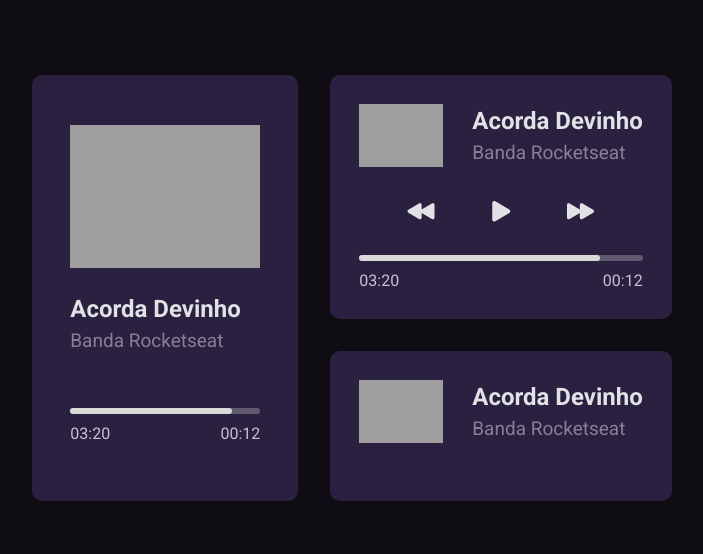
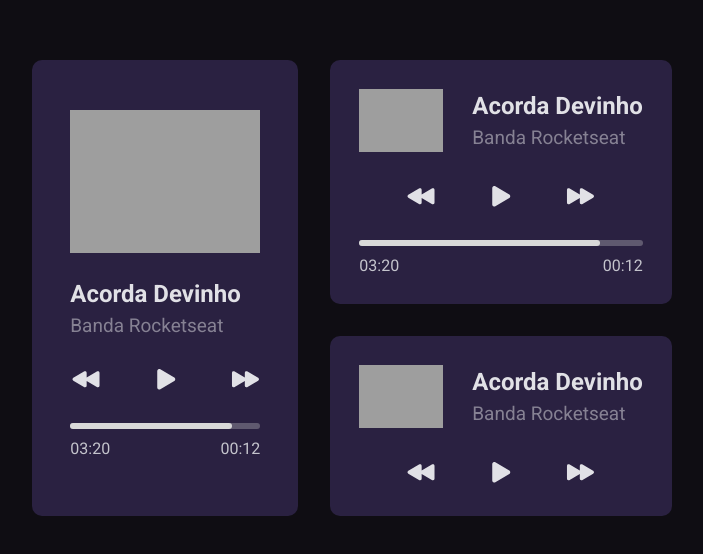
Before and after one commit to AlRenp/foguetes, a plain HTML site: page boraCodar/01-music-player/index.html in a window 1280 px wide. Shown: the part 112-666 px from the top of the page, without its empty margins (288-991 px from the left). Drawn offline with Linux system fonts and the light colour scheme; the site is published under a folder, as on GitHub Pages, so addresses that start at the root find nothing.

Commit message:
cofing file index.html

```diff
--- a/boraCodar/01-music-player/index.html
+++ b/boraCodar/01-music-player/index.html
@@ -27,9 +27,9 @@
                 </figcaption>
             </figure>
             <div class="player-wrapper">
-                <img src="/assets/image/play-back.svg" alt="" srcset="">
-                <img src="/assets/image/play.svg" alt="" srcset="">
-                <img src="/assets/image/play-forward.svg" alt="" srcset="">
+                <img src="./assets/image/play-back.svg" alt="" srcset="">
+                <img src="./assets/image/play.svg" alt="" srcset="">
+                <img src="./assets/image/play-forward.svg" alt="" srcset="">
             </div>
             <div class="time-wrapper">
                 <div class="timeline"> </div>
@@ -72,9 +72,9 @@
                 </figcaption>
             </figure>
             <div class="player-wrapper">
-                <img src="/assets/image/play-back.svg" alt="" srcset="">
-                <img src="/assets/image/play.svg" alt="" srcset="">
-                <img src="/assets/image/play-forward.svg" alt="" srcset="">
+                <img src="./assets/image/play-back.svg" alt="" srcset="">
+                <img src="./assets/image/play.svg" alt="" srcset="">
+                <img src="./assets/image/play-forward.svg" alt="" srcset="">
             </div>
             <!-- <div class="time-wrapper">
                     <div class="timeline"></div>
```
